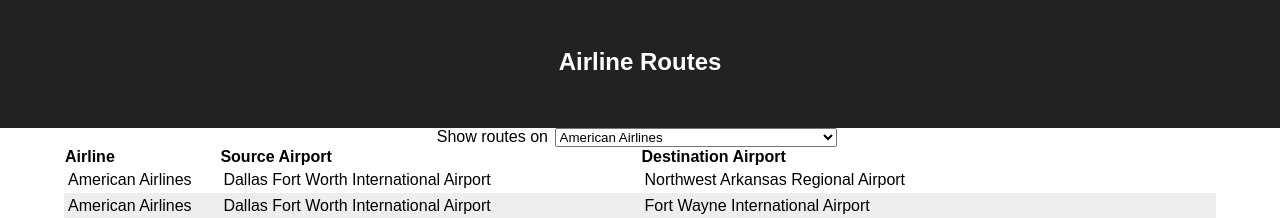
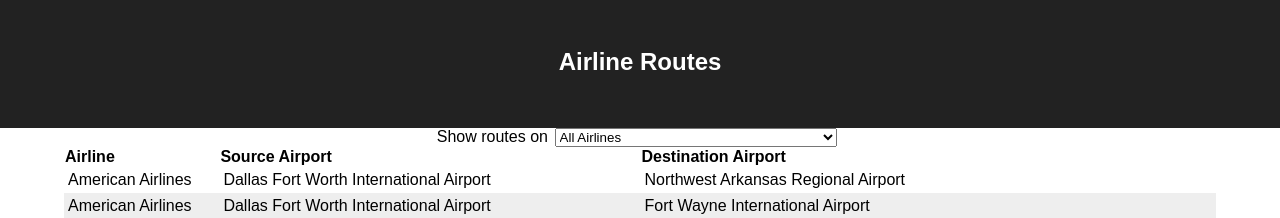
Before and after one commit to ArmandoMota/airline_routes, a React (Create React App) app: page / in a window 1280 px wide. Shown: the top 218 px of the page. Built offline with nearby package versions, Linux system fonts and the light colour scheme.

Commit message:
Moved select to its own component

```diff
--- a/src/App.js
+++ b/src/App.js
@@ -2,6 +2,7 @@
 import './App.css';
 import data from './data';
 import Table from './components/Table';
+import Select from './components/Select';
 
 const formatValue = (property, value) => {
   if (property === 'airline') {
@@ -18,14 +19,19 @@
 ];
 
 const App = () => {
-  const [routes, setRoutes] = useState(data.routes);
+  const [filteredRoutes, setFilteredRoutes] = useState(data.routes);
+  const [filteredAirlines, setFilteredAirlines] = useState(data.airlines);
 
-  const handleChange = (e) => {
-    const newRoutes = data.routes.filter(route => {
-      return route.airline === Number(e.target.value);
-    });
+  const selectAirline = (e) => {
+    if (e.target.value === "0") {
+      setFilteredRoutes(data.routes);
+    } else {
+      const newRoutes = data.routes.filter(route => {
+        return route.airline === Number(e.target.value);
+      });
 
-    setRoutes(newRoutes);
+      setFilteredRoutes(newRoutes);
+    }
   };
 
   return (
@@ -35,12 +41,9 @@
     </header>
     <section>
       <label>Show routes on</label>
-      <select onChange={handleChange}>
-        {data.airlines.map(airline => (
-          <option key={airline.id} value={airline.id}>{airline.name}</option>
-        ))}
-      </select>
-      <Table className="routes-table" columns={columns} rows={routes}
+      <Select options={filteredAirlines} valueKey="id" titleKey="name"
+        allTitle="All Airlines" value="0" onSelect={selectAirline} />
+      <Table className="routes-table" columns={columns} rows={filteredRoutes}
         perPage={25} format={formatValue} />
     </section>
   </div>
--- /dev/null
+++ b/src/components/Select.js
@@ -0,0 +1,16 @@
+import React from 'react';
+
+const Select = ({ options, valueKey, titleKey, allTitle, value, onSelect }) => {
+  return (
+    <select onChange={onSelect}>
+      <option key={value} value={value}>{allTitle}</option>
+      {options.map(optionData => (
+        <option key={optionData[valueKey]} value={optionData[valueKey]}>
+          {optionData[titleKey]}
+        </option>
+      ))}
+    </select>
+  );
+};
+
+export default Select;
```
